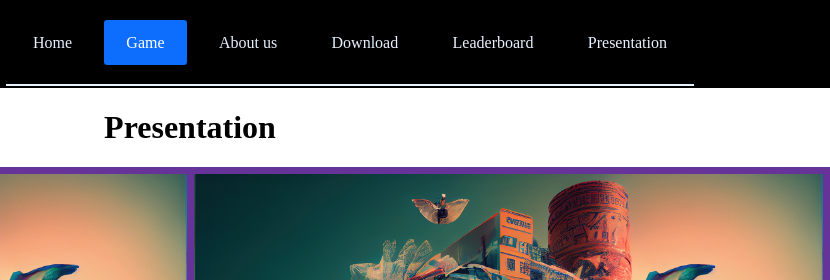
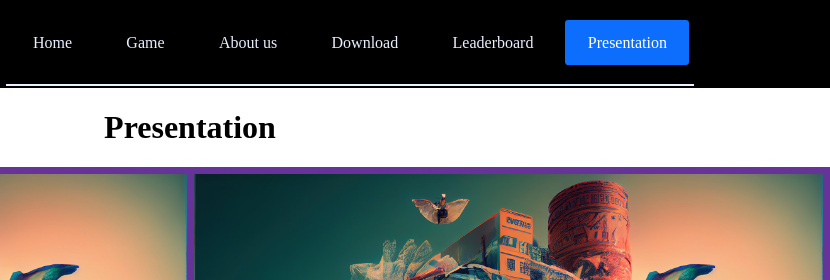
Before and after one commit to dobisovaviktoria/MineSweeper-frontend, a plain HTML site: page html/presentation.html in a window 1280 px wide. Shown: the top 280 px of the page, 450-1280 px from the left. Drawn offline with Linux system fonts and the light colour scheme.

Commit message:
added class active

```diff
--- a/html/presentation.html
+++ b/html/presentation.html
@@ -23,11 +23,11 @@
       <nav>
         <div>
           <a href="../index.html" tabindex="0">Home</a>
-          <a href="../html/about-game.html" class="active" tabindex="0">Game</a>
+          <a href="../html/about-game.html"  tabindex="0">Game</a>
           <a href="../html/about-us.html" tabindex="0">About us</a>
           <a href="../html/download.html" tabindex="0">Download</a>
           <a href="../html/leaderboard.html" tabindex="0">Leaderboard</a>
-          <a href="../html/presentation.html" tabindex="0">Presentation</a>
+          <a href="../html/presentation.html" class="active" tabindex="0">Presentation</a>
         </div>
       </nav>
     </header>
```
Also changed, not shown: index.html (+1 -1 lines).
